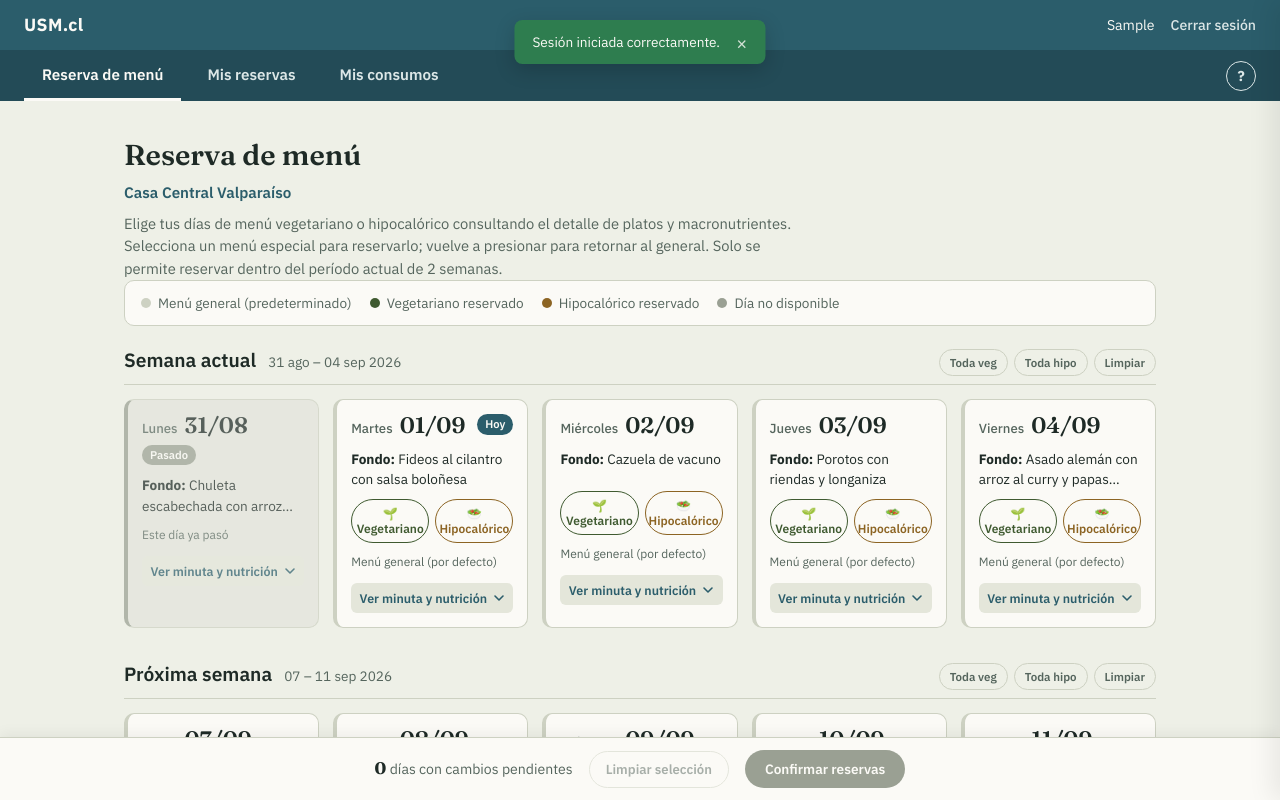
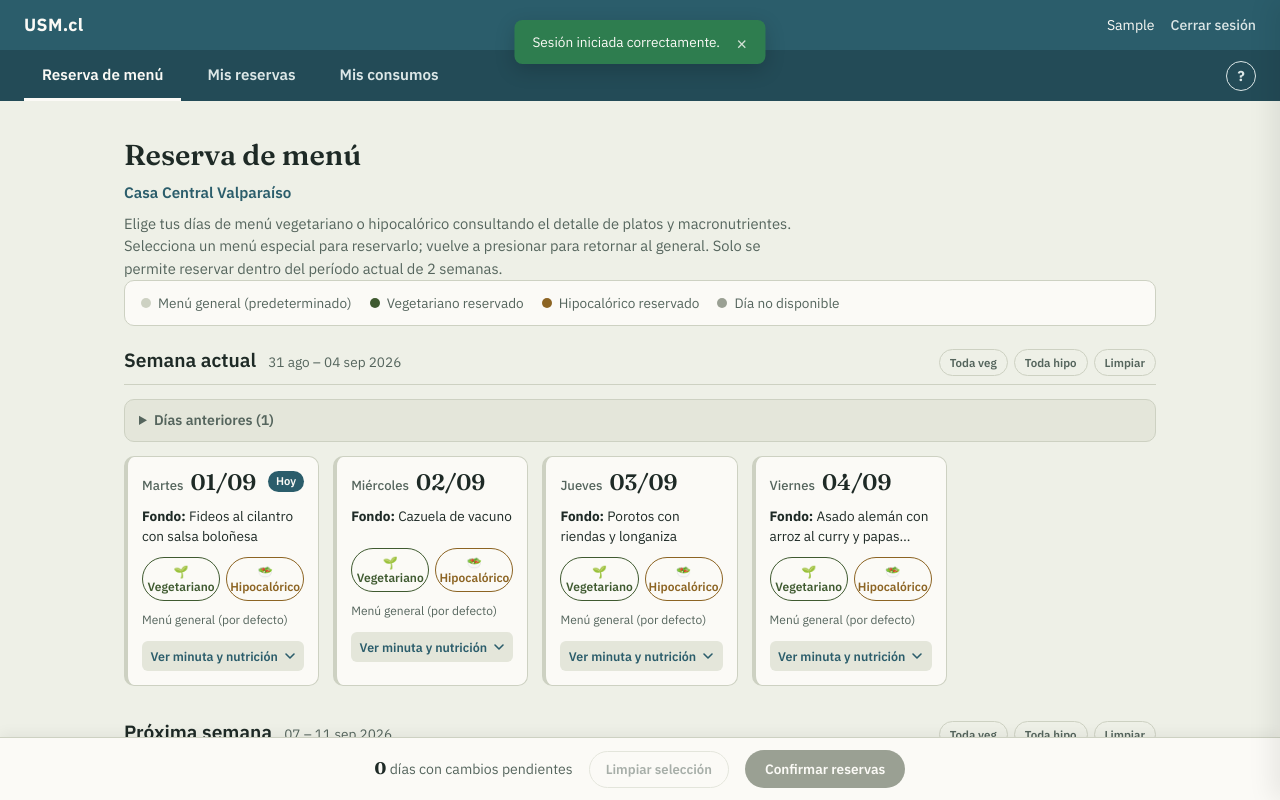
Before and after one commit to Infinite-Trouble/entrega2_IU, a React (Vite) app: page / in a window 1280 px wide. Both pictures are taken after typing "Sample", "Sample123" into the empty fields and a click on the button "Ingresar". Shown: the top 800 px of the page. Built offline with nearby package versions, Linux system fonts and the light colour scheme; the HTML template or start-up script is replaced by a standard one.

Commit message:
dias colapsados

```diff
--- a/src/components/reserva/DayDetail.jsx
+++ b/src/components/reserva/DayDetail.jsx
@@ -31,7 +31,7 @@ export default function DayDetail({ day, onChangeTab }) {
   return (
     <div className="day-detail">
       <div className="menu-block">
-        <h3>Platos del día</h3>
+        <h3>Minuta del {day.name.toLowerCase()} {day.num}</h3>
         <dl>
           <dt>Sopa</dt>
           <dd>{day.menu.sopa}</dd>
--- a/src/components/reserva/ReservaView.jsx
+++ b/src/components/reserva/ReservaView.jsx
@@ -1,4 +1,4 @@
-import React, { useState } from 'react';
+import React, { useState, useEffect } from 'react';
 import WeekSection from './WeekSection';
 import ConfirmModal from './ConfirmModal';
 import { isPast } from '../../utils/dateUtils';
@@ -14,6 +14,14 @@ export default function ReservaView({
 }) {
   const [isConfirmOpen, setIsConfirmOpen] = useState(false);
   const [isSubmitting, setIsSubmitting] = useState(false);
+
+  useEffect(() => {
+    const todayCard = document.querySelector('.badge-today')?.closest('.day-card');
+    if (todayCard) {
+      todayCard.scrollIntoView({ behavior: 'smooth', block: 'nearest' });
+      todayCard.focus();
+    }
+  }, []);
 
   // Compute pending summary
   const newItems = [];
--- a/src/components/reserva/WeekSection.jsx
+++ b/src/components/reserva/WeekSection.jsx
@@ -1,5 +1,6 @@
 import React from 'react';
 import DayCard from './DayCard';
+import { isPast } from '../../utils/dateUtils';
 
 export default function WeekSection({
   week,
@@ -8,6 +9,9 @@ export default function WeekSection({
   onChangeTab,
   onWeekAction,
 }) {
+  const pastDays = week.days.filter((day) => isPast(day.dateStr));
+  const currentDays = week.days.filter((day) => !isPast(day.dateStr));
+
   return (
     <section className="week">
       <div className="week-head">
@@ -40,8 +44,12 @@ export default function WeekSection({
           </button>
         </div>
       </div>
+
+      {pastDays.length > 0 && (
+        <details className="past-days-accordion">
+          <summary>Días anteriores ({pastDays.length})</summary>
           <div className="day-grid">
-        {week.days.map((day) => (
+            {pastDays.map((day) => (
               <DayCard
                 key={day.id}
                 day={day}
@@ -51,6 +59,22 @@ export default function WeekSection({
               />
             ))}
           </div>
+        </details>
+      )}
+
+      {currentDays.length > 0 && (
+        <div className="day-grid">
+          {currentDays.map((day) => (
+            <DayCard
+              key={day.id}
+              day={day}
+              onToggleMenu={onToggleMenu}
+              onToggleExpand={onToggleExpand}
+              onChangeTab={onChangeTab}
+            />
+          ))}
+        </div>
+      )}
     </section>
   );
 }
--- a/src/index.css
+++ b/src/index.css
@@ -475,6 +475,32 @@
     gap: 14px;
   }
 
+  /* ---------- Acordeón Días Anteriores ---------- */
+  .past-days-accordion {
+    margin-bottom: 14px;
+    background: var(--bg-panel);
+    border: 1px solid var(--border);
+    border-radius: var(--radius);
+    overflow: hidden;
+  }
+  .past-days-accordion summary {
+    padding: 10px 14px;
+    font-size: 0.88rem;
+    font-weight: 600;
+    color: var(--ink-soft);
+    cursor: pointer;
+    user-select: none;
+  }
+  .past-days-accordion summary:hover {
+    color: var(--ink);
+  }
+  .past-days-accordion[open] summary {
+    border-bottom: 1px solid var(--border);
+  }
+  .past-days-accordion[open] .day-grid {
+    padding: 14px;
+  }
+
   /* ---------- Tarjeta de Día ---------- */
   .day-card {
     background: var(--white);
```
Also changed, not shown: 3 other files (tests, documents, lock files or other folders). Lines whose indentation alone changed are shown as unchanged.
